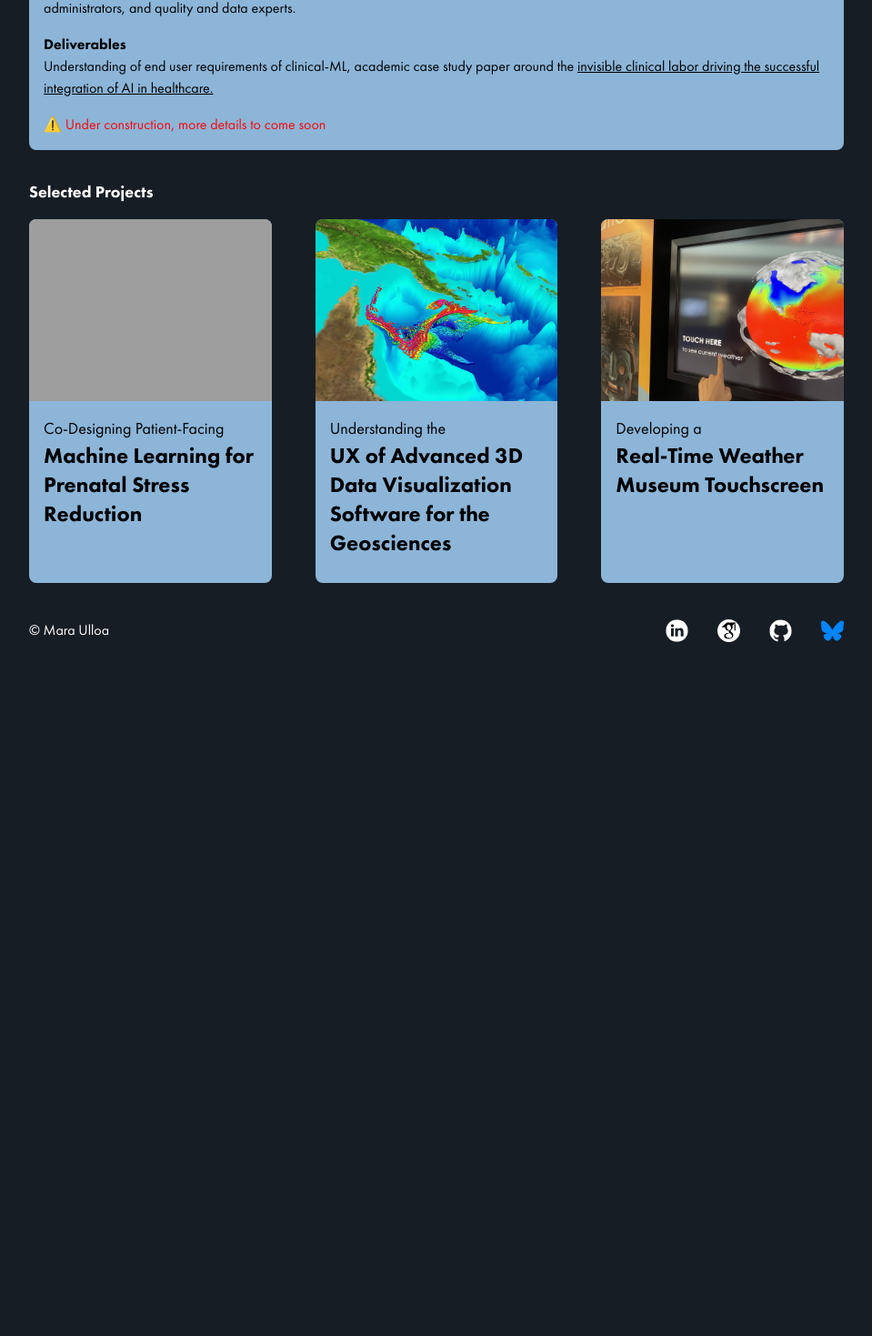
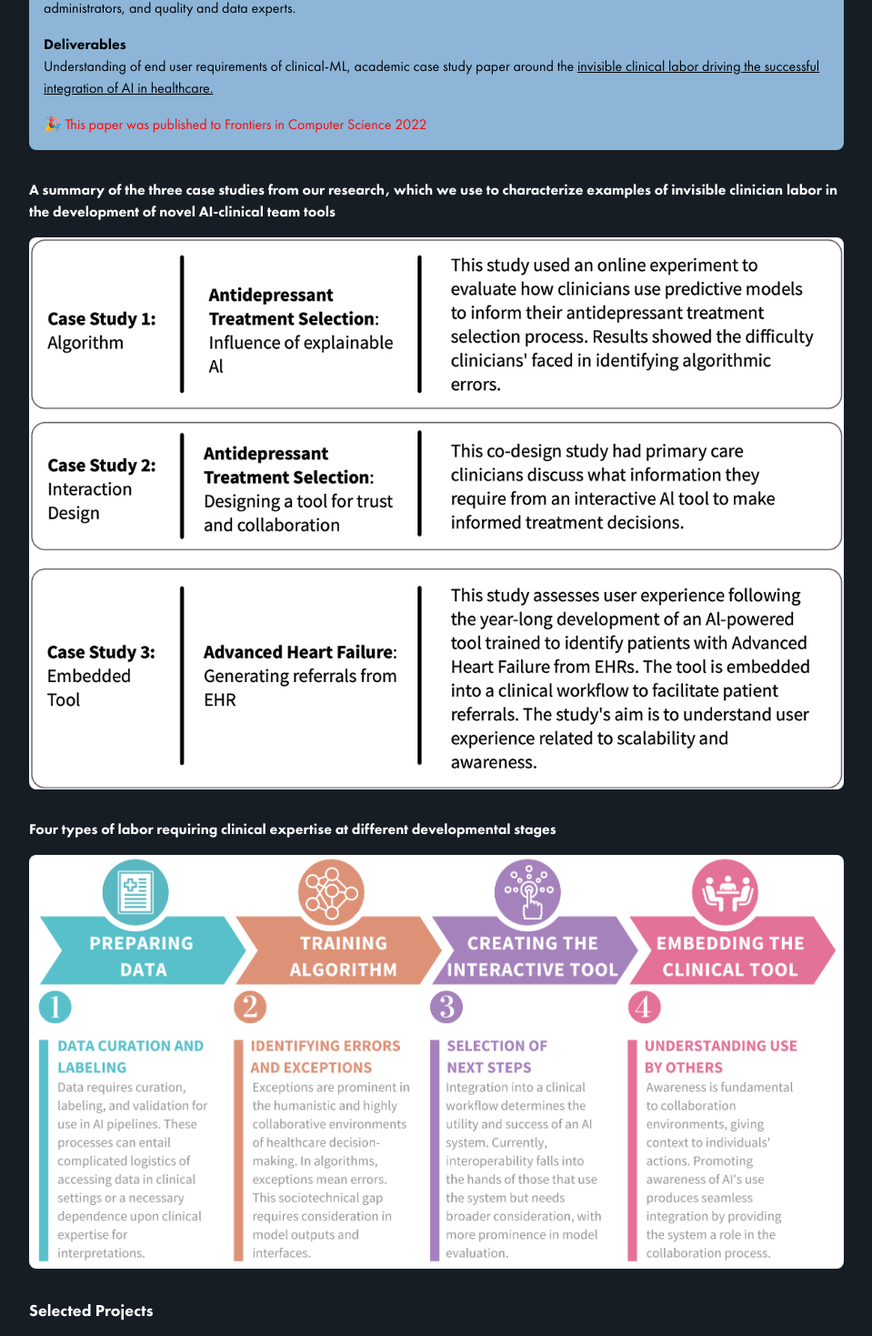
Before and after one commit to eulloa/mara-research-site, a Next.js app: page /ML-for-Advanced-Heart-Failure-Detection in a window 1280 px wide. Shown: the part 515-1984 px from the top of the page at 91% size, without its empty margins (160-1119 px from the left). Before the commit the page ends 1261 px from the top, so only its background shows below. Built offline with nearby package versions, Linux system fonts and the light colour scheme; grey boxes are pictures that could not be loaded.

Commit message:
added figures to ml-clinician project

```diff
--- a/src/app/ML-for-Advanced-Heart-Failure-Detection/page.tsx
+++ b/src/app/ML-for-Advanced-Heart-Failure-Detection/page.tsx
@@ -1,4 +1,5 @@
 import React from "react";
+import Image from "next/image";
 import Link from "next/link";
 import { Metadata } from "next";
 import {
@@ -64,8 +65,42 @@ export default function Page() {
           </Link>
         </p>
         <p className="text-red">
-          ⚠️ Under construction, more details to come soon
+          🎉 This paper was published to Frontiers in Computer Science 2022
         </p>
+      </div>
+      <div className="mt-8 rounded-lg">
+        <h1 className="dark:text-white mb-4 font-bold">
+          A summary of the three case studies from our research, which we use to characterize examples of invisible clinician labor in the development of novel AI-clinical team tools
+        </h1>
+        <Image
+          className="rounded-lg mb-8"
+          blurDataURL="/img/portfolio/placeholder.png"
+          src="/img/portfolio/ML-clinician/Frontiers_Figure_1.jpg"
+          alt="A summary of the three case studies from our research, which we use to characterize examples of invisible clinician labor in the development of novel AI-clinical team tools."
+          sizes="100vw"
+          style={{
+            width: "100%",
+            height: "auto",
+          }}
+          width={500}
+          height={300}
+        />
+        <h1 className="dark:text-white mb-4 font-bold">
+          Four types of labor requiring clinical expertise at different developmental stages
+        </h1>
+        <Image
+          className="rounded-lg mb-8"
+          blurDataURL="/img/portfolio/placeholder.png"
+          src="/img/portfolio/ML-clinician/Frontiers_Figure_2.png"
+          alt="Four types of labor requiring clinical expertise at different developmental stages."
+          sizes="100vw"
+          style={{
+            width: "100%",
+            height: "auto",
+          }}
+          width={500}
+          height={300}
+        />
       </div>
       <SelectedProjects id="selected-projects" label="Selected Projects">
         <PrenatalStressReduction />
```
Also changed, not shown: public/img/portfolio/ML-clinician/Frontiers_Figure_1.jpg (added), public/img/portfolio/ML-clinician/Frontiers_Figure_2.png (added).
